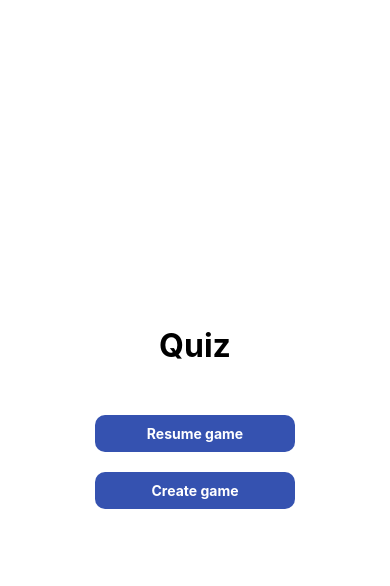
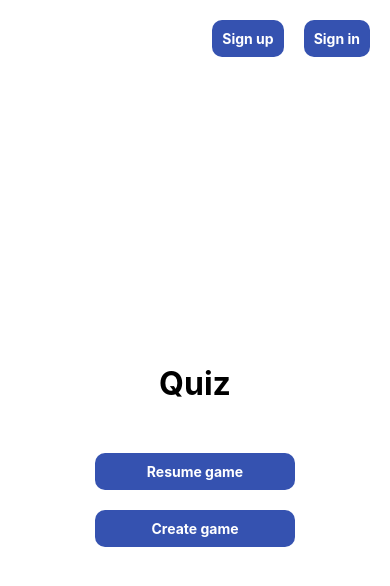
Before and after one commit to Floupper/BinaryWizards-Mobile, a React Native app in the folder BinaryWizards-MobileApp/: screen /Home in a window 390 px wide. Shown: the top 586 px of the page. Built offline with nearby package versions, Linux system fonts and the light colour scheme.

Commit message:
feature/11-update-home-screen

```diff
--- /dev/null
+++ b/BinaryWizards-MobileApp/src/components/SecondaryButton.js
@@ -0,0 +1,16 @@
+import React from "react";
+import { Text, View, Pressable } from "react-native";
+
+export default function SecondaryButton({ onPress, disabled, text, style, textStyle }) {
+  return (
+    <View>
+      <Pressable
+        style={[style]}
+        onPress={() => onPress()}
+        disabled={disabled}
+      >
+        <Text style={textStyle}>{text}</Text>
+      </Pressable>
+    </View>
+  );
+}
--- a/BinaryWizards-MobileApp/src/navigation/StackNavigator.js
+++ b/BinaryWizards-MobileApp/src/navigation/StackNavigator.js
@@ -7,6 +7,7 @@ import EndScreen from "../screens/EndScreen";
 import CreateGame from "../screens/CreateGame";
 import ResumeGamesScreen from "../screens/ResumeGamesScreen";
 import Signup from "../screens/Signup";
+import Signin from "../screens/Signin";
 
 const Stack = createNativeStackNavigator();
 
@@ -50,6 +51,12 @@ export default function StackNavigator() {
                 options={{ headerShown: true, title: "Sign Up" }
                 }
             />
+            <Stack.Screen
+                name="Signin"
+                component={Signin}
+                options={{ headerShown: true, title: "Sign In" }
+                }
+            />
         </Stack.Navigator>
     </>);
 }
--- a/BinaryWizards-MobileApp/src/screens/HomeScreen.js
+++ b/BinaryWizards-MobileApp/src/screens/HomeScreen.js
@@ -1,20 +1,32 @@
-import React from 'react';
-import { View, Text, Button, StyleSheet, Pressable } from 'react-native';
-import { useNavigation } from '@react-navigation/native';
+import React from "react";
+import { View, Text, Button, StyleSheet, Pressable } from "react-native";
+import { useNavigation } from "@react-navigation/native";
 
-import { styleContainer } from '../styles/container';
-import { styleText } from '../styles/text';
-import PrimaryButton from '../components/PrimaryButton';
-import { styleButton } from '../styles/buttons';
+import { styleContainer } from "../styles/container";
+import { styleText } from "../styles/text";
+import PrimaryButton from "../components/PrimaryButton";
+import { styleButton } from "../styles/buttons";
+import TopBar from "../components/TopBar";
 
 export default function HomeScreen() {
   const navigation = useNavigation();
 
   return (
+    <View style={styleContainer.mainContainer}>
+      <TopBar />
       <View style={styleContainer.container}>
         <Text style={styleText.title}>Quiz</Text>
-            <PrimaryButton text="Resume game" onPress={() => navigation.navigate('ResumeGames')} style={styleButton.button} />
-            <PrimaryButton text="Create game" onPress={() => navigation.navigate('Create')} style={styleButton.button} />
+        <PrimaryButton
+          text="Resume game"
+          onPress={() => navigation.navigate("ResumeGames")}
+          style={styleButton.button}
+        />
+        <PrimaryButton
+          text="Create game"
+          onPress={() => navigation.navigate("Create")}
+          style={styleButton.button}
+        />
+      </View>
     </View>
   );
 }
```
Lines whose indentation alone changed are shown as unchanged.
